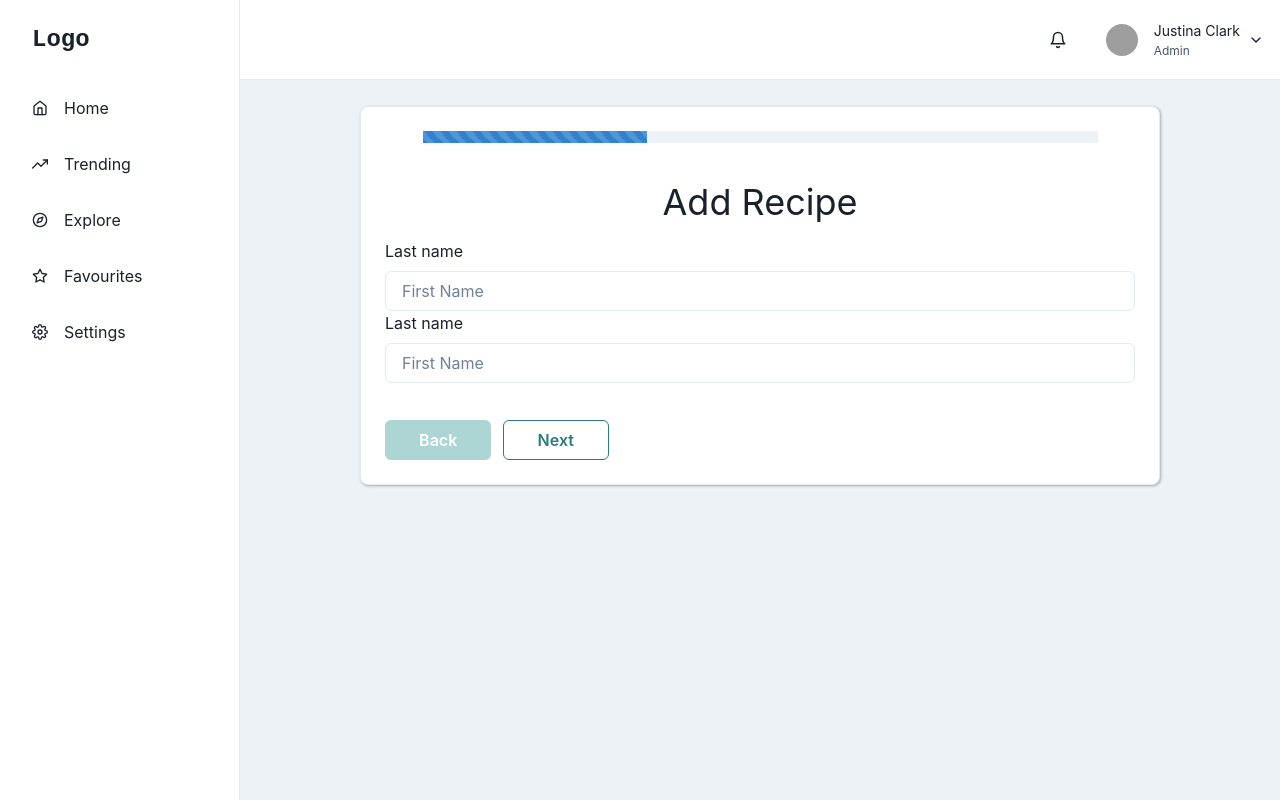
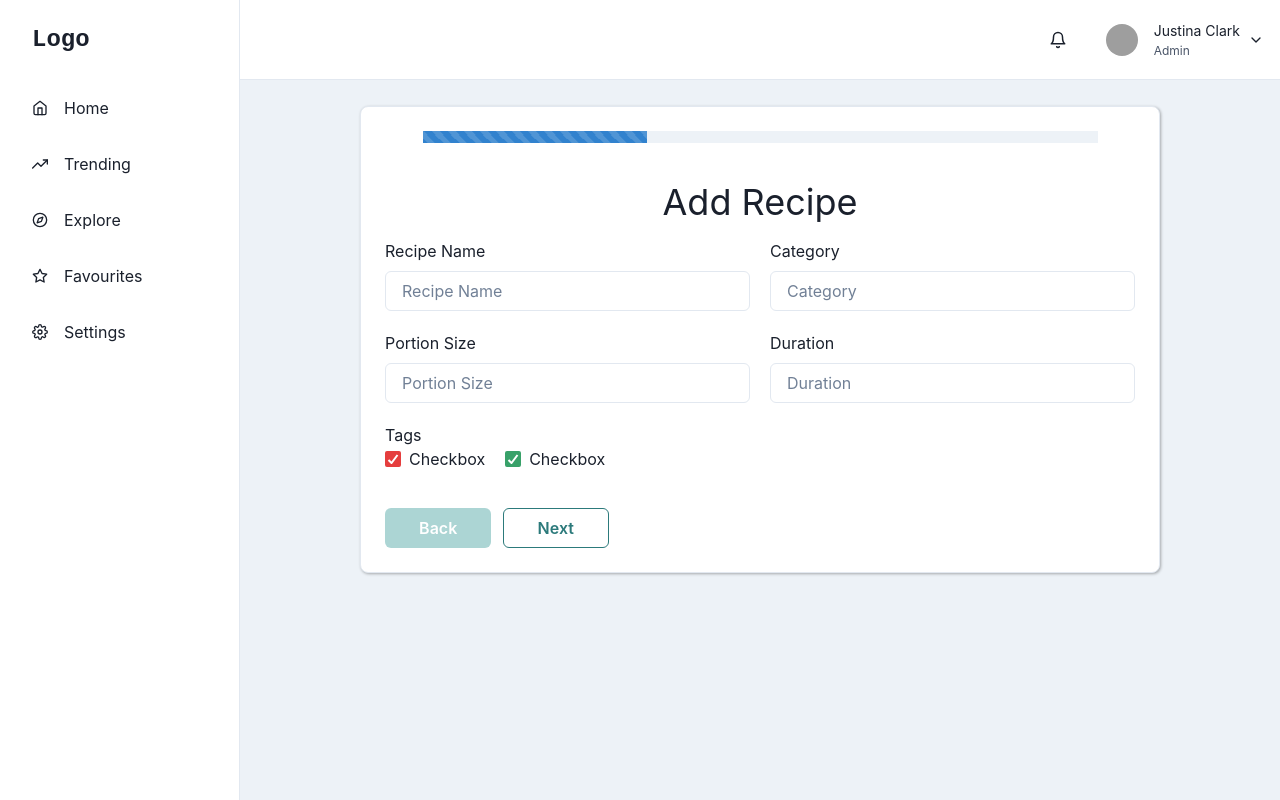
Before and after one commit to Robel-Alemu/Bete-Maed-Admin, a React (Vite) app in the folder Bete-Maed-Admin/: page / in a window 1280 px wide. Built offline with nearby package versions, Linux system fonts and the light colour scheme; grey boxes are pictures that could not be loaded.

Commit message:
first page recepie

```diff
--- a/Bete-Maed-Admin/src/components/input/AppInput.tsx
+++ b/Bete-Maed-Admin/src/components/input/AppInput.tsx
@@ -12,7 +12,7 @@ const AppInput = ({ name, placeholder }: Props) => {
       {({ field }: any) => (
         <FormControl>
           <FormLabel htmlFor={name} fontWeight="normal">
-            Last name
+            {placeholder}
           </FormLabel>
           <Input
             {...field}
--- a/Bete-Maed-Admin/src/components/recipe/NewRecipe.tsx
+++ b/Bete-Maed-Admin/src/components/recipe/NewRecipe.tsx
@@ -1,7 +1,17 @@
 import { useState } from "react";
 import AppForm from "../form/AppForm";
 import AppInput from "../input/AppInput";
-import { ButtonGroup, Button, Flex, Progress, Box } from "@chakra-ui/react";
+import {
+  ButtonGroup,
+  Button,
+  Flex,
+  Progress,
+  Box,
+  Stack,
+  Text,
+  SimpleGrid,
+} from "@chakra-ui/react";
+import { Checkbox, CheckboxGroup } from "@chakra-ui/react";
 
 const NewRecipe = () => {
   const [progress, setProgress] = useState(33.33);
@@ -9,8 +19,23 @@ const NewRecipe = () => {
   const Step1 = () => {
     return (
       <>
-        <AppInput name="name" placeholder="First Name" />
-        <AppInput name="lastName" placeholder="First Name" />
+        <SimpleGrid spacing={5} columns={2}>
+          <AppInput name="name" placeholder="Recipe Name" />
+          <AppInput name="category" placeholder="Category" />
+          <AppInput name="portion" placeholder="Portion Size" />
+          <AppInput name="duration" placeholder="Duration" />
+          <Box>
+            <Text>Tags</Text>
+            <Stack spacing={5} direction="row">
+              <Checkbox colorScheme="red" defaultChecked>
+                Checkbox
+              </Checkbox>
+              <Checkbox colorScheme="green" defaultChecked>
+                Checkbox
+              </Checkbox>
+            </Stack>
+          </Box>
+        </SimpleGrid>
       </>
     );
   };
```
